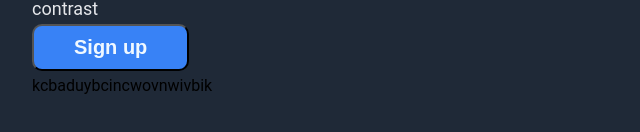
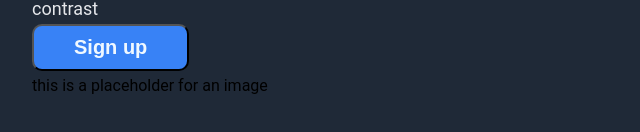
Before and after one commit to Narayan7330/landing-page, a plain HTML site: page index.html in a window 1280 px wide. Shown: the part 398-530 px from the top of the page, 126-766 px from the left. Drawn offline with Linux system fonts and the light colour scheme.

Commit message:
remaking the website from scratch , so saving the code till here

```diff
--- a/index.html
+++ b/index.html
@@ -28,15 +28,15 @@
   <div id="hero2-downtext">this website has some subtext that goes here under the <br> main title.its a smaller font and the color is lower <br> contrast</div>
   <div><button>Sign up</button></div>
 
-  <div>kcbaduybcincwovnwivbik</div>
 
+ <div id="imgblock1">this is a placeholder for an image</div>
 
 </div>
 
 
 
 
-<!-- <div>this is a placeholder for an image</div> -->
+
 
 
 </div>
--- a/style.css
+++ b/style.css
@@ -86,3 +86,12 @@ justify-content: space-evenly;
 
 
 }
+
+
+.imgblock1{
+
+
+
+
+
+}
```
